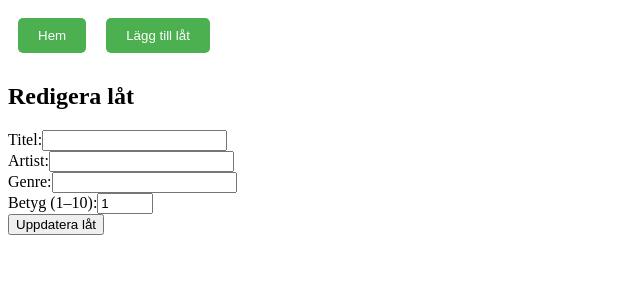
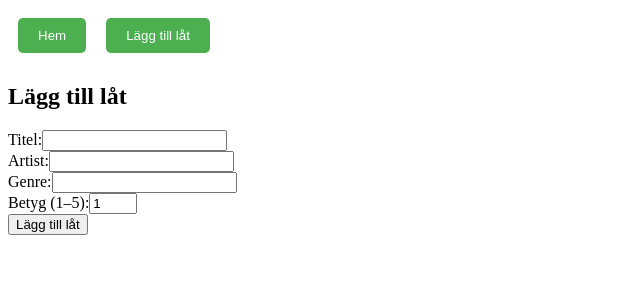
Before and after one commit to chas-academy/u08-angular-frontend-Shah-Sabouri, an Angular app in the folder music-library-angular/: page /edit/1 in a window 1280 px wide. Shown: the top 300 px of the page, without its empty margins (0-640 px from the left). Built offline with nearby package versions, Linux system fonts and the light colour scheme; no server answers.

Commit message:
initial edit/update drawer finished

```diff
--- a/music-library-angular/src/app/components/song-form/song-form.component.html
+++ b/music-library-angular/src/app/components/song-form/song-form.component.html
@@ -17,8 +17,8 @@
     </div>
 
     <div>
-        <label for="rating">Betyg (1–10):</label>
-        <input id="rating" type="number" [(ngModel)]="song.rating" name="rating" min="1" max="10" />
+        <label for="rating">Betyg (1–5):</label>
+        <input id="rating" type="number" [(ngModel)]="song.rating" name="rating" min="1" max="5" />
     </div>
 
     <button type="submit">
--- a/music-library-angular/src/app/components/song-form/song-form.component.ts
+++ b/music-library-angular/src/app/components/song-form/song-form.component.ts
@@ -1,4 +1,4 @@
-import { Component, OnInit } from '@angular/core';
+import { Component, OnInit, Input } from '@angular/core';
 import { Song } from '../../models/song.model';
 import { SongService } from '../../services/song.service';
 import { ActivatedRoute, Router } from '@angular/router';
@@ -14,7 +14,7 @@ import { RouterModule } from '@angular/router';
   imports: [CommonModule, FormsModule, RouterModule]
 })
 export class SongFormComponent implements OnInit {
-  song: Song = {
+  @Input() song: Song = {
     title: '',
     artist: '',
     genre: '',
@@ -22,8 +22,9 @@ export class SongFormComponent implements OnInit {
     id: '',
   };
 
-  isEditMode = false;
-  songId: string | null = null;
+  get isEditMode(): boolean {
+    return !!this.song.id;
+  }
 
   constructor(
     private songService: SongService,
@@ -32,10 +33,10 @@ export class SongFormComponent implements OnInit {
   ) {}
 
   ngOnInit(): void {
-    this.songId = this.route.snapshot.paramMap.get('id');
-    if (this.songId) {
-      this.isEditMode = true;
-      this.songService.getSongById(this.songId).subscribe({
+    if (!this.song.id) {
+      const id = this.route.snapshot.paramMap.get('id');
+      if (id) {
+        this.songService.getSongById(id).subscribe({
           next: (data) => {
             this.song = data;
           },
@@ -45,21 +46,19 @@ export class SongFormComponent implements OnInit {
         });
       }
     }
+  }
 
   onSubmit(): void {
-    if (this.isEditMode && this.songId) {
-      // Om i "redigeringsläge", uppdateras låten
-      this.songService.updateSong(this.songId, this.song).subscribe({
+    if (this.isEditMode) {
+      this.songService.updateSong(this.song.id, this.song).subscribe({
         next: () => this.router.navigate(['/']),
         error: (err) => console.error('Kunde inte uppdatera låt:', err)
       });
     } else {
-      // Om i "skapa-läge", lägger man till ny låt
       this.songService.addSong(this.song).subscribe({
         next: () => this.router.navigate(['/']),
         error: (err) => console.error('Kunde inte lägga till låt:', err)
       });
     }
   }
-
 }
--- a/music-library-angular/src/app/components/song-list/song-list.component.html
+++ b/music-library-angular/src/app/components/song-list/song-list.component.html
@@ -1,6 +1,8 @@
 <ul>
     <li *ngFor="let song of songs">
         <strong>{{ song.title }}</strong> av {{ song.artist }} ({{ song.genre }}) – Betyg: {{ song.rating }}
-        <a *ngIf="song.id" [routerLink]="'/edit/' + song.id">Redigera</a>
+        <button type="button" (click)="openEditDrawer(song)">Redigera</button>
     </li>
 </ul>
+
+<app-song-edit-drawer *ngIf="selectedSong" [song]="selectedSong" (close)="closeEditDrawer()"></app-song-edit-drawer>
--- a/music-library-angular/src/app/components/song-list/song-list.component.ts
+++ b/music-library-angular/src/app/components/song-list/song-list.component.ts
@@ -3,17 +3,19 @@ import { Song } from '../../models/song.model';
 import { SongService } from '../../services/song.service';
 import { CommonModule } from '@angular/common';
 import { RouterModule } from '@angular/router';
+import { SongEditDrawerComponent } from '../../song-edit-drawer/song-edit-drawer.component';
 
 @Component({
   selector: 'app-song-list',
   standalone: true,
-  imports: [CommonModule, RouterModule],
+  imports: [CommonModule, RouterModule, SongEditDrawerComponent],
   templateUrl: './song-list.component.html',
   styleUrl: './song-list.component.css'
 })
 
 export class SongListComponent implements OnInit {
   songs: Song[] = [];
+  selectedSong: Song | null = null; // Låten vald för redigering/uppdatering
 
   constructor(private songService: SongService) { }
 
@@ -39,4 +41,12 @@ export class SongListComponent implements OnInit {
       }
     });
   }
+
+  openEditDrawer(song: Song) {
+    this.selectedSong = song;
+  }
+
+  closeEditDrawer() {
+    this.selectedSong = null;
+  }
 }
--- a/music-library-angular/src/app/song-edit-drawer/song-edit-drawer.component.ts
+++ b/music-library-angular/src/app/song-edit-drawer/song-edit-drawer.component.ts
@@ -1,11 +1,20 @@
-import { Component } from '@angular/core';
+import { Component, EventEmitter, Input, Output } from '@angular/core';
+import { Song } from '../models/song.model';
+import { CommonModule } from '@angular/common';
+import { SongFormComponent } from '../components/song-form/song-form.component';
 
 @Component({
   selector: 'app-song-edit-drawer',
-  imports: [],
+  standalone: true,
+  imports: [CommonModule, SongFormComponent],
   templateUrl: './song-edit-drawer.component.html',
-  styleUrl: './song-edit-drawer.component.css'
+  styleUrls: ['./song-edit-drawer.component.css']
 })
 export class SongEditDrawerComponent {
+  @Input() song!: Song;
+  @Output() close = new EventEmitter<void>();
 
+  closeDrawer() {
+    this.close.emit();
+  }
 }
```
Lines whose indentation alone changed are shown as unchanged.
